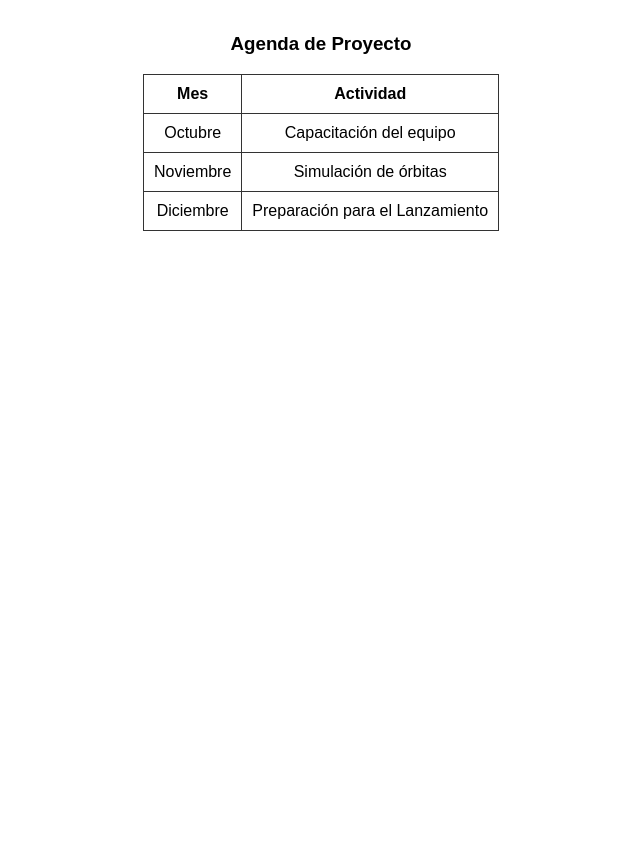
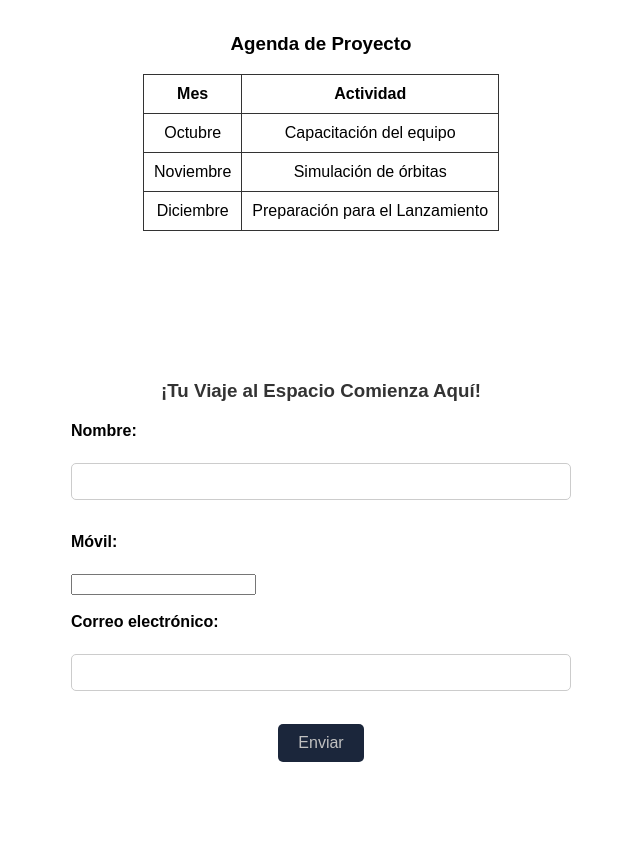
Before and after one commit to Estrarc/Neptuno, a plain HTML site: page index.html in a window 1280 px wide. Shown: the part 996-1838 px from the top of the page, without its empty margins (319-959 px from the left). Before the commit the page ends 1307 px from the top, so only its background shows below. Drawn offline with Linux system fonts and the light colour scheme.

Commit message:
Añadido formulario de contacto a la página

```diff
--- a/index.html
+++ b/index.html
@@ -1,11 +1,13 @@
 <!DOCTYPE html>
 <html lang="es">
+
 <head>
     <meta charset="UTF-8">
     <meta name="viewport" content="width=device-width, initial-scale=1.0">
     <title>Misión Espacial Neptuno 2026</title>
     <link rel="stylesheet" href="styles.css">
 </head>
+
 <body>
     <header>
         <div class="background-image">
@@ -16,7 +18,10 @@
         <div class="mission-details">
             <div class="text-content">
                 <h2>Detalles de la Misión</h2>
-                <p>En 2026, el espacio se convierte en un lienzo aún por descubrir. Acompáñanos en una travesía sin igual hacia Neptuno, donde cada momento será una oportunidad para redefinir los límites de lo posible. Una misión histórica espera a los más valientes, dispuestos a ser testigos de lo que otros solo han soñado. El universo está al alcance de tus manos.</p>
+                <p>En 2026, el espacio se convierte en un lienzo aún por descubrir. Acompáñanos en una travesía sin
+                    igual hacia Neptuno, donde cada momento será una oportunidad para redefinir los límites de lo
+                    posible. Una misión histórica espera a los más valientes, dispuestos a ser testigos de lo que otros
+                    solo han soñado. El universo está al alcance de tus manos.</p>
                 <p>Más información en:
                     <a href="https://www.nasa.gov" target="_blank">NASA</a> |
                     <a href="https://science.nasa.gov/neptune/" target="_blank">Sitio Oficial</a>
@@ -72,8 +77,24 @@
             </tbody>
         </table>
     </section>
+    <section class="contact">
+        <h3>¡Tu Viaje al Espacio Comienza Aquí!</h3>
+        <form>
+            <label for="nombre">Nombre:</label><br>
+            <input type="text" id="nombre" name="nombre"><br><br>
+
+            <label for="Móvil">Móvil:</label><br>
+            <input type="tel" id="Móvil" name="Móvil"><br><br>
+
+            <label for="email">Correo electrónico:</label><br>
+            <input type="email" id="email" name="email"><br><br>
+
+            <input type="submit" value="Enviar">
+        </form>
+    </section>
     <footer>
         <p>Misión Espacial 2026</p>
     </footer>
 </body>
+
 </html>
--- a/styles.css
+++ b/styles.css
@@ -2,8 +2,8 @@ body {
     font-family: Arial, sans-serif;
     margin: 0;
     padding: 0;
-    position: relative; /* Asegura que el contenido se ajuste con el footer */
-    min-height: 100vh; /* Altura mínima para ocupar toda la pantalla */
+    position: relative;
+    min-height: 100vh;
 }
 .background-image {
     background: url('466775.jpg') no-repeat center center/cover;
@@ -36,7 +36,7 @@ body {
 .main-content {
     padding: 50px;
     text-align: center;
-    padding-bottom: 80px; /* Espacio adicional para evitar que el footer cubra la tabla */
+    padding-bottom: 80px;
 }
 .main-content h2 {
     color: #333;
@@ -58,7 +58,7 @@ body {
     margin-left: 20px;
 }
 .mission-logo {
-    width: 100px; /* Ajusta el tamaño según el logo que uses */
+    width: 100px;
     height: auto;
 }
 /* Estilo para "Áreas de Estudio" y "Fases de Desarrollo" */
@@ -94,6 +94,49 @@ table, th, td {
     border: 1px solid #333;
     padding: 10px;
 }
+/* Estilo para el formulario de contacto */
+.contact {
+    padding: 50px;
+    text-align: center;
+    padding-bottom: 80px; /* Espacio para evitar que el footer cubra el formulario */
+}
+.contact h3 {
+    color: #333;
+    margin-bottom: 20px;
+}
+.contact form {
+    max-width: 500px; /* Limita el ancho del formulario */
+    margin: 0 auto; /* Centra el formulario */
+    text-align: left; /* Alinea etiquetas e inputs a la izquierda dentro del contenedor centrado */
+}
+.contact label {
+    display: block; /* Cada etiqueta en una nueva línea */
+    margin-bottom: 5px;
+    font-weight: bold;
+}
+.contact input[type="text"],
+.contact input[type="email"] {
+    width: 100%; /* Ocupa todo el ancho del contenedor */
+    padding: 10px;
+    margin-bottom: 15px;
+    border: 1px solid #ccc;
+    border-radius: 5px;
+    box-sizing: border-box; /* Incluye padding y border en el ancho */
+}
+.contact input[type="submit"] {
+    background-color: #1b263b; /* Color del botón  */
+    border: none;
+    padding: 10px 20px;
+    cursor: pointer;
+    font-size: 1em;
+    color: #c1c1c1;
+    border-radius: 5px;
+    display: block; /* Centra el botón */
+    margin: 0 auto; /* Centra el botón horizontalmente */
+}
+.contact input[type="submit"]:hover {
+    background-color: #0d1b2a; /* Efecto hover para el botón */
+}
 footer {
     background-color: #333;
     color: white;
```
